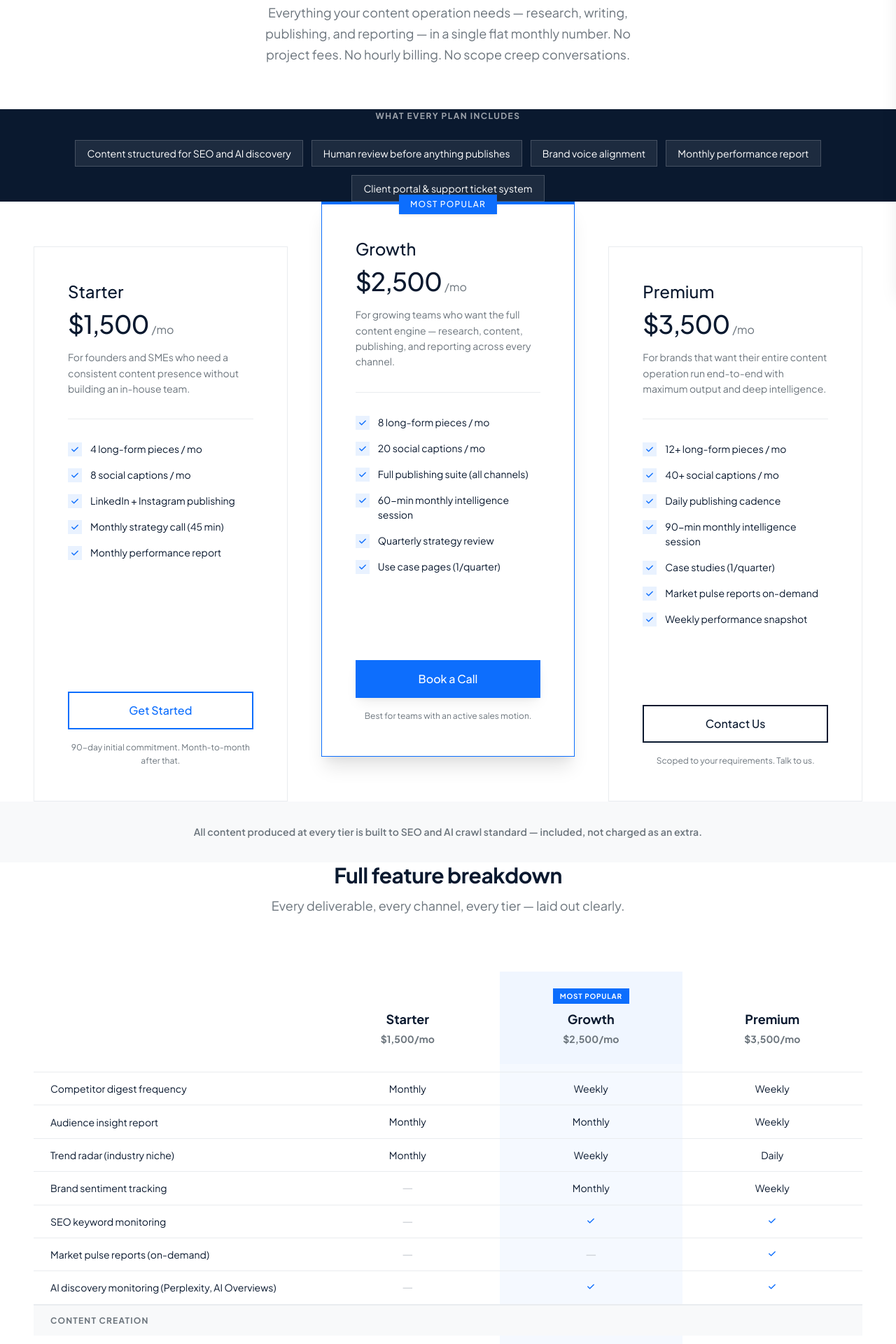
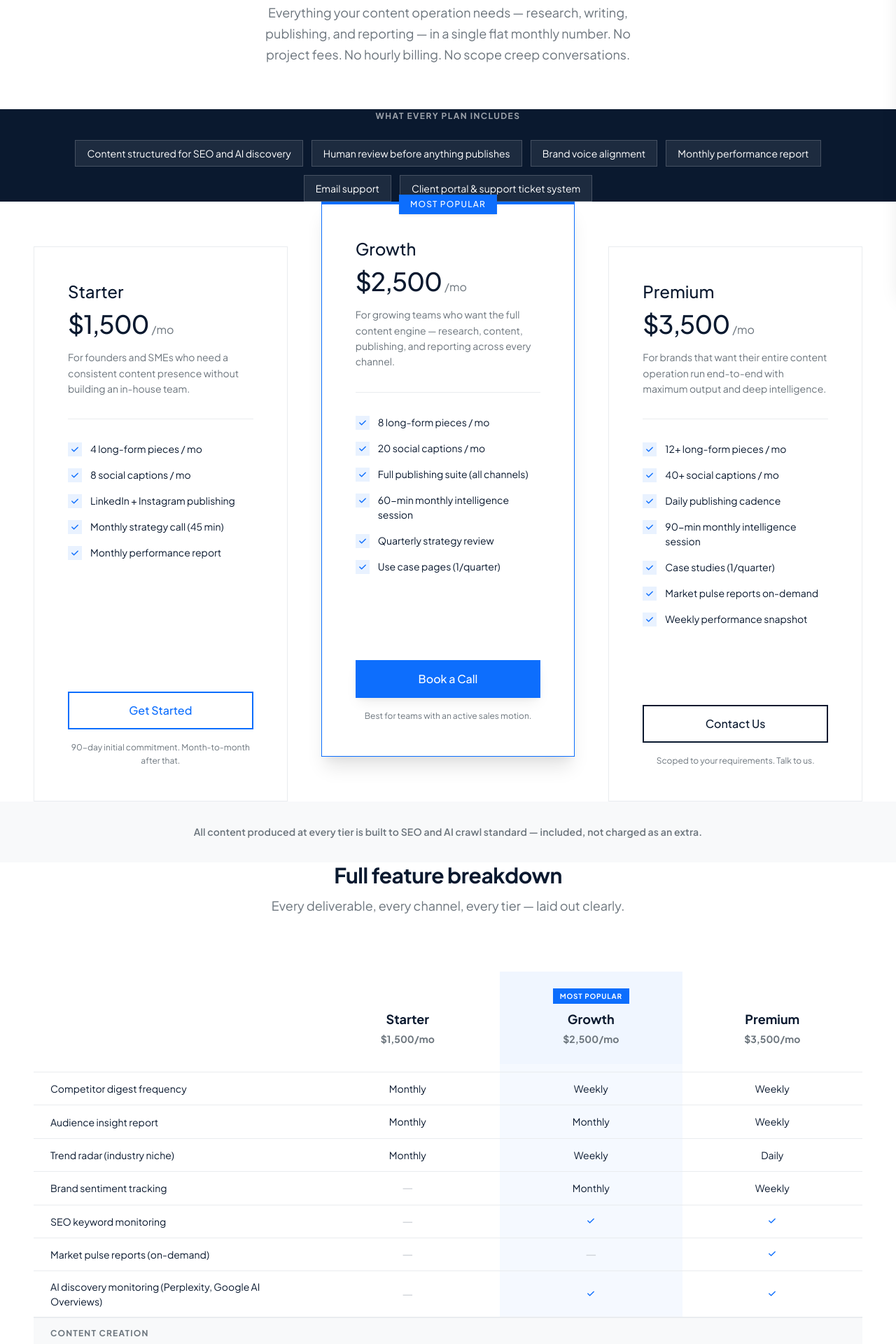
Before and after one commit to travellertope/blu9xhq, a WordPress theme: template theme/page-pricing.php in a window 1280 px wide. Shown: the part 387-2307 px from the top of the page at 70% size. Run offline with PHP 8.4 and a stand-in for WordPress, Linux system fonts and the light colour scheme; the site name, menu and one post (Sample post) are stand-ins, and other content is empty; some libraries are stand-ins or nearby versions.

Commit message:
Apply pricing content corrections from edited doc
- Add 'Email support' to baseline banner pill list
- Fix AI monitoring row: 'AI Overviews' → 'Google AI Overviews'

```diff
--- a/theme/page-pricing.php
+++ b/theme/page-pricing.php
@@ -87,7 +87,7 @@ $comparison = array(
             array( 'feature' => 'Brand sentiment tracking',                           'starter' => false,           'growth' => 'Monthly',       'premium' => 'Weekly' ),
             array( 'feature' => 'SEO keyword monitoring',                             'starter' => false,           'growth' => true,            'premium' => true ),
             array( 'feature' => 'Market pulse reports (on-demand)',                   'starter' => false,           'growth' => false,           'premium' => true ),
-            array( 'feature' => 'AI discovery monitoring (Perplexity, AI Overviews)', 'starter' => false,           'growth' => true,            'premium' => true ),
+            array( 'feature' => 'AI discovery monitoring (Perplexity, Google AI Overviews)', 'starter' => false,           'growth' => true,            'premium' => true ),
         ),
     ),
     array(
@@ -246,6 +246,7 @@ get_header();
             <li><?php esc_html_e( 'Human review before anything publishes', 'bluu-interactive' ); ?></li>
             <li><?php esc_html_e( 'Brand voice alignment', 'bluu-interactive' ); ?></li>
             <li><?php esc_html_e( 'Monthly performance report', 'bluu-interactive' ); ?></li>
+            <li><?php esc_html_e( 'Email support', 'bluu-interactive' ); ?></li>
             <li><?php esc_html_e( 'Client portal & support ticket system', 'bluu-interactive' ); ?></li>
         </ul>
     </div>
--- a/theme/style.css
+++ b/theme/style.css
@@ -4,7 +4,7 @@ Theme URI: https://bluuhq.com
 Author: Bluu Interactive
 Author URI: https://bluuhq.com
 Description: The Premium Anti-Fragmentation Agency theme for Bluu Interactive — "One Team. One Strategy. Total Growth." Built on Google Material Design 3, light mode. Replaces fragmented vendors with one unified growth engine.
-Version: 2.0.1
+Version: 2.0.2
 Requires at least: 6.0
 Tested up to: 6.7
 Requires PHP: 8.0
```
